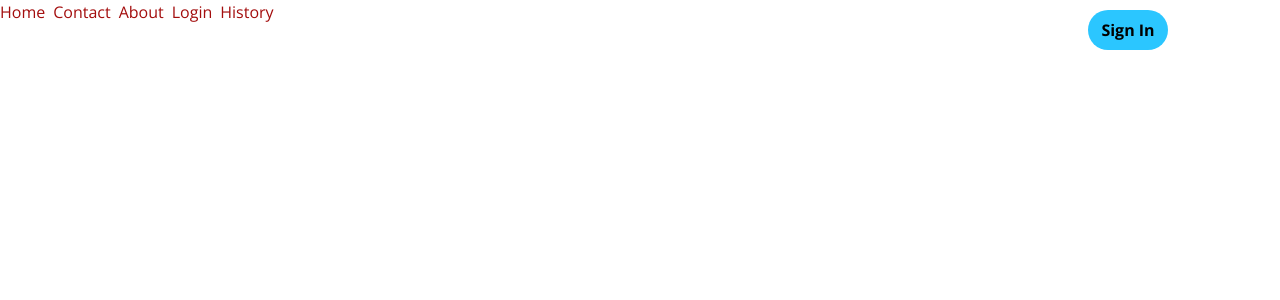
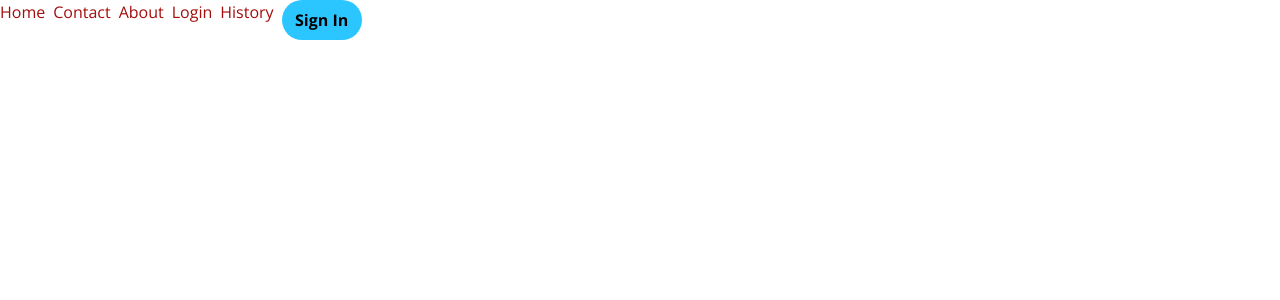
Before and after one commit to ReDesignIT-Dev/DRF_With_React, a React (Create React App) app in the folder frontend/: page / in a window 1280 px wide. Shown: the top 300 px of the page. Built offline with nearby package versions, Linux system fonts and the light colour scheme.

Commit message:
cool look of signin

```diff
--- a/frontend/src/components/SignInButton.css
+++ b/frontend/src/components/SignInButton.css
@@ -7,7 +7,6 @@
 }
 
 .loginicon {
-  position: absolute;
   width: 80px;
   text-decoration: none;
   display: flex;
@@ -16,11 +15,10 @@
   font-weight: bolder;
   color: black;
   height: 40px;
-  left: 85%;
-  top: 10px;
   background: #2bc6ff;
   border-radius: 24px;
   cursor: pointer;
+  font-size: 16px;
 }
 
 .loginicon:hover {
```
